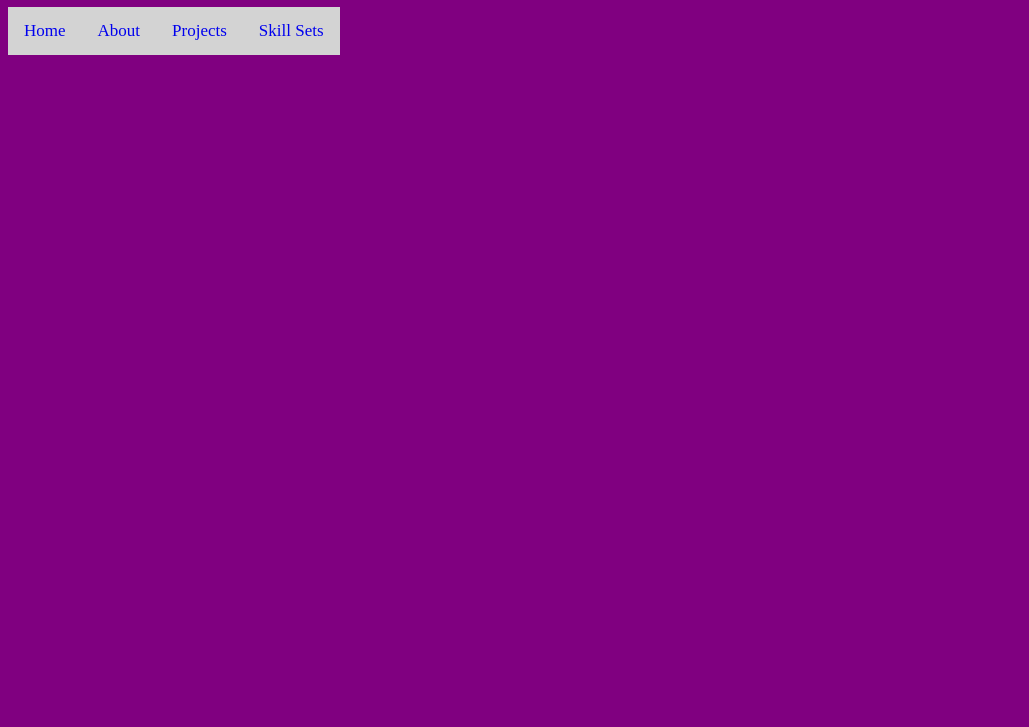
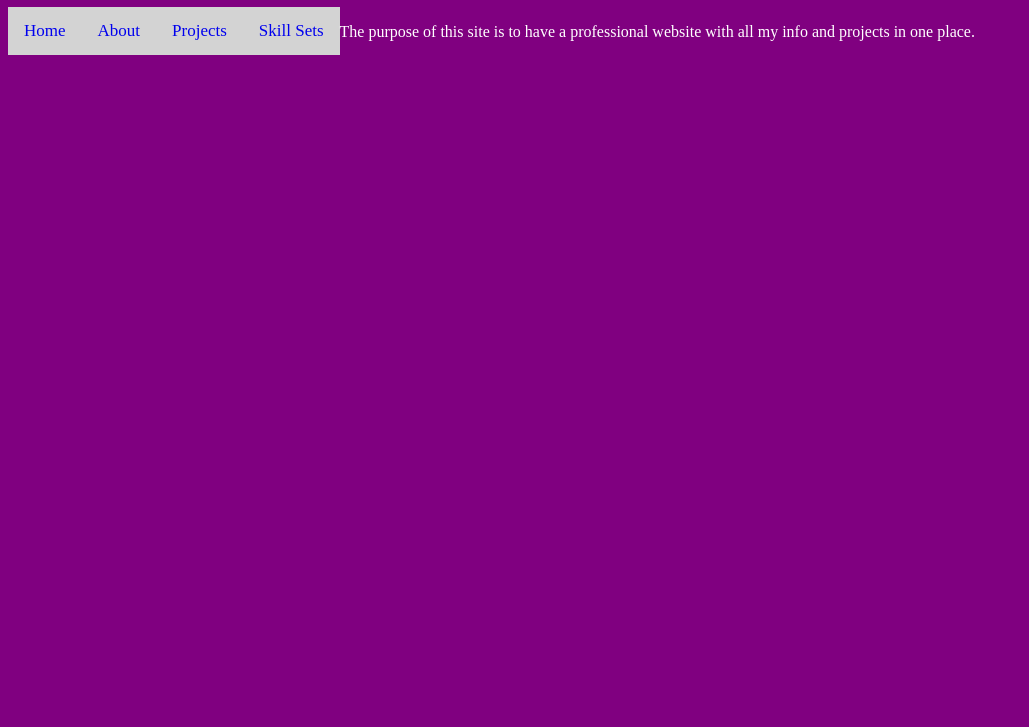
Before and after one commit to shawnross22/shawnross22.github.io, a plain HTML site: page index.html in a window 1280 px wide. Shown: the part 73-800 px from the top of the page, without its empty margins (0-1029 px from the left). Drawn offline with Linux system fonts and the light colour scheme.

Commit message:
Update index.html

```diff
--- a/index.html
+++ b/index.html
@@ -12,6 +12,6 @@
     <a href="projects.html">Projects</a>
     <a href="skillsets.html">Skill Sets</a>
 </div>
-<p> <span style="clear: both; float:left" The purpose of this site is to have a professional website with all my info and projects in one place.</p>
+<p> The purpose of this site is to have a professional website with all my info and projects in one place.</p>
 </body>
 </html>
```
